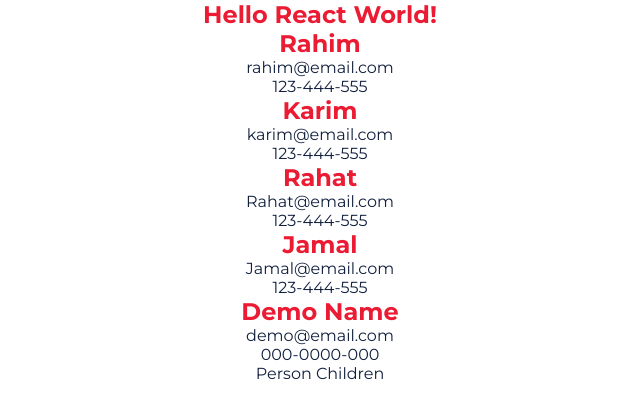
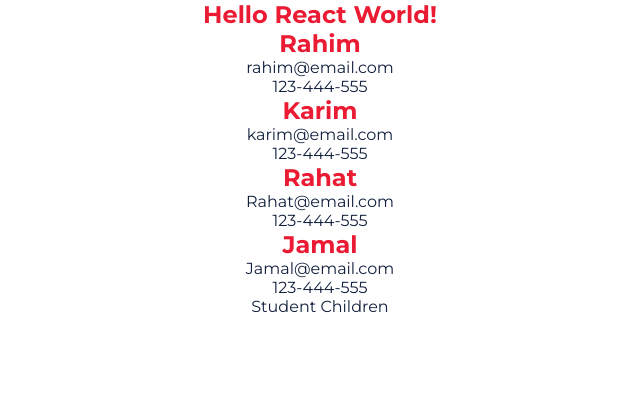
Before and after one commit to jakdev047/react-base-concept, a React (Create React App) app: page / in a window 1280 px wide. Shown: the top 418 px of the page, without its empty margins (320-960 px from the left). Built offline with nearby package versions, Linux system fonts and the light colour scheme.

Commit message:
dynamic class component

```diff
--- a/src/App.js
+++ b/src/App.js
@@ -4,13 +4,15 @@ import React from 'react';
 import './assets/sass/index.scss';
 
 // pages
-import Persons from './pages/Persons';
+// import Persons from './pages/Persons';
+import Students from './pages/Students';
 
 function App() {
   return (
     <div className="App">
       <h2>Hello React World!</h2>
-      <Persons />
+      {/* <Persons /> */}
+      <Students />
     </div>
   );
 }
--- /dev/null
+++ b/src/components/Student/Student.js
@@ -0,0 +1,29 @@
+import React, { Component, Fragment } from 'react';
+import PropTypes from 'prop-types';
+
+class Student extends Component {
+
+    constructor(props){
+        super(props)
+    }
+
+    static propTypes = {
+        name: PropTypes.string.isRequired,
+        email: PropTypes.string.isRequired,
+        phone: PropTypes.string.isRequired
+    };
+
+    render() {
+        const {name,email,phone,children} = this.props;
+        return (
+            <div>
+                <h2>{name}</h2>
+                <p>{email}</p>
+                <p>{phone}</p>
+                <p>{children}</p>
+            </div>
+        )
+    }
+};
+
+export default Student;
--- /dev/null
+++ b/src/pages/Students.js
@@ -0,0 +1,19 @@
+import React, { Component, Fragment } from 'react';
+
+import Student from '../components/Student/Student';
+
+class Students extends Component {
+    render() {
+        return (
+            <Fragment>
+                <Student name="Rahim" email="rahim@email.com" phone="123-444-555" />
+                <Student name="Karim" email="karim@email.com" phone="123-444-555" />
+                <Student name="Rahat" email="Rahat@email.com" phone="123-444-555" />
+                <Student name="Jamal" email="Jamal@email.com" phone="123-444-555" />
+                <Student> Student Children </Student>
+            </Fragment>
+        )
+    }
+}
+
+export default Students;
```
